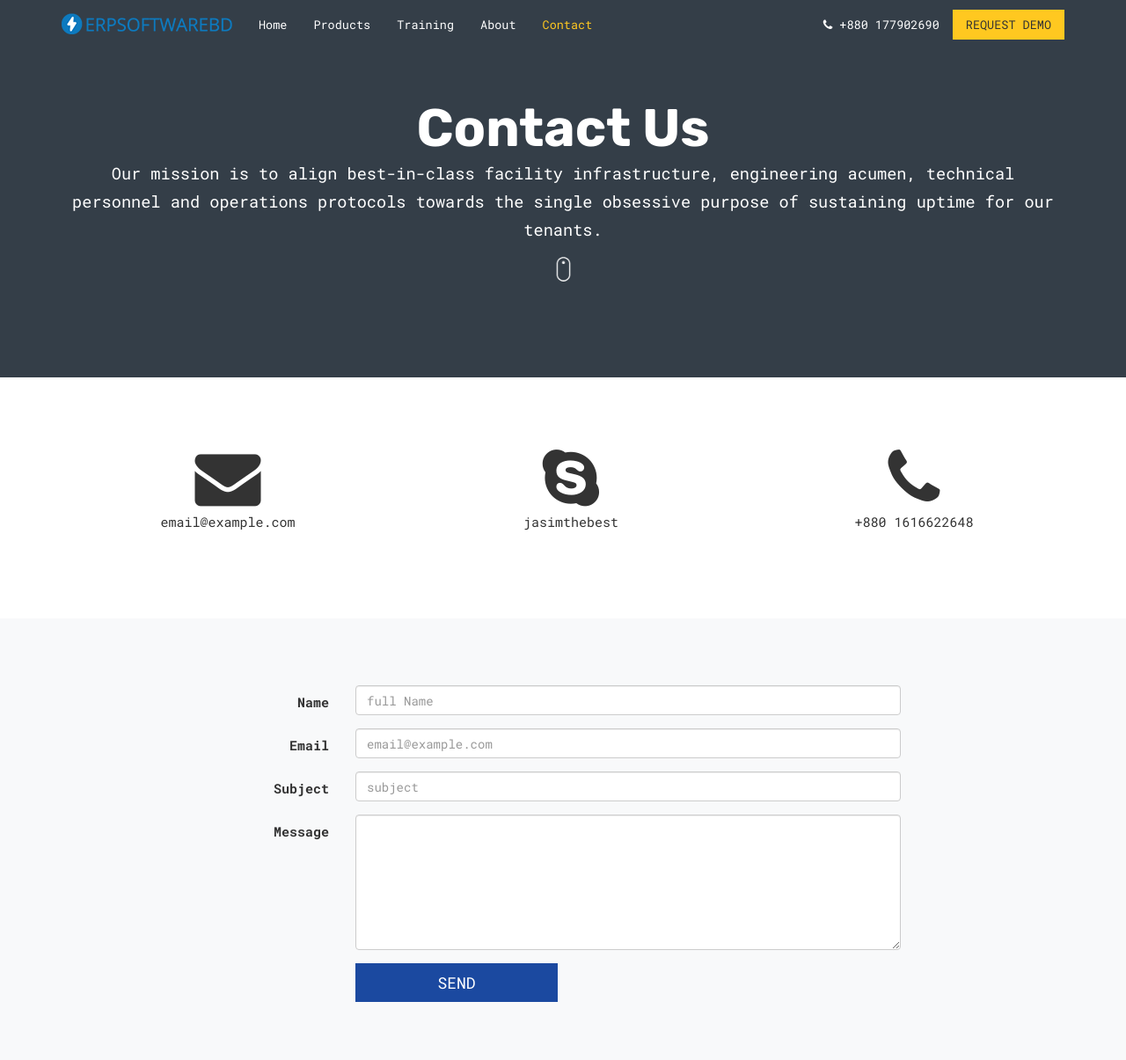
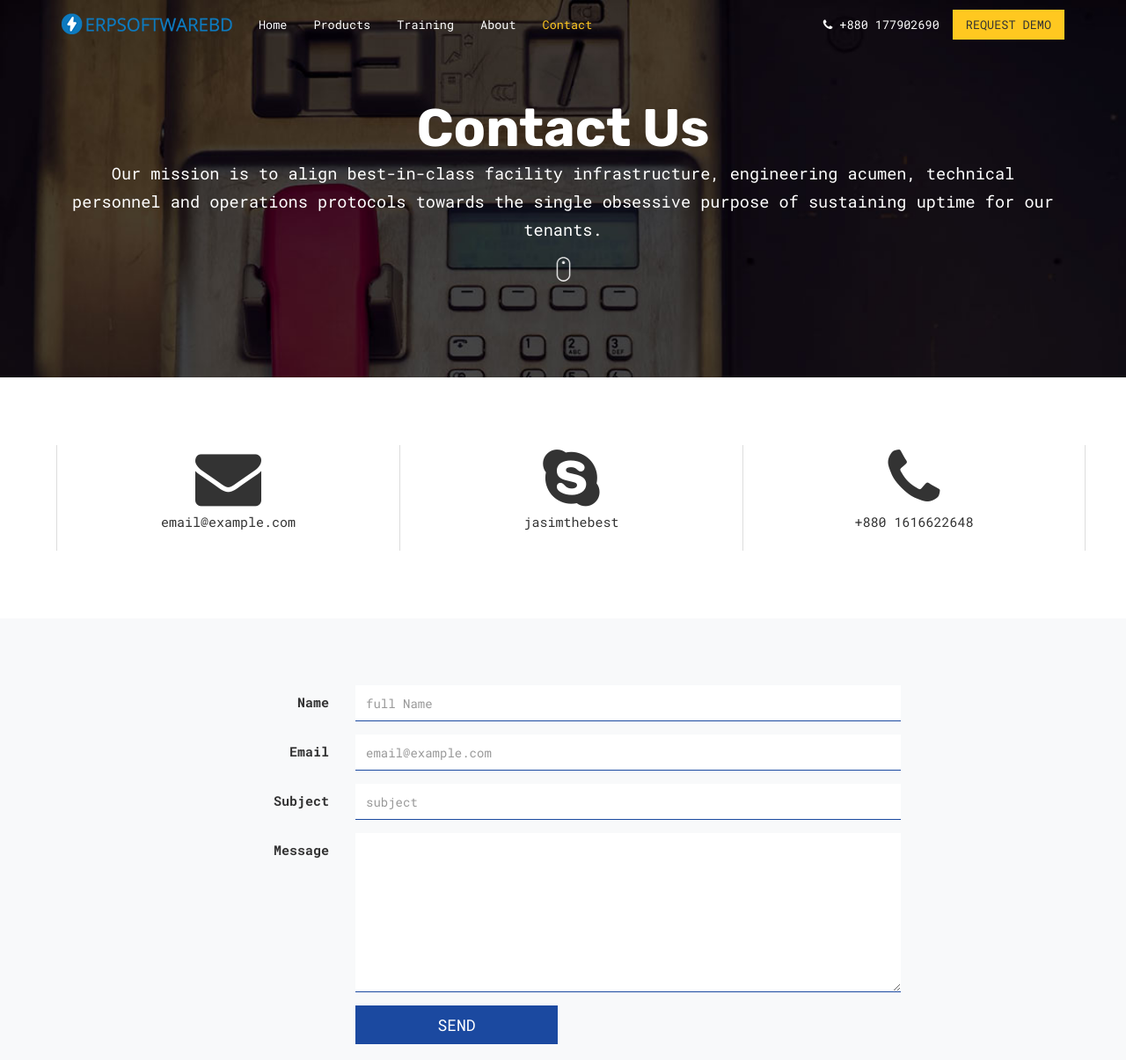
Before and after one commit to imondal007/erptechnologies, a website: page contact.html in a window 1280 px wide. Shown: the top 1205 px of the page at 88% size. Drawn offline with nearby package versions, Linux system fonts and the light colour scheme.

Commit message:
Style added for contact page

```diff
--- a/scss/_theme.scss
+++ b/scss/_theme.scss
@@ -108,6 +108,21 @@ img.scroll-down {
 	border-bottom: 2px solid $gray;
 }
 
+// Form
+
+.form-control {
+    border-radius: 0px;
+    border: 0px;
+    border-bottom: 1px solid $brand-primary;
+    box-shadow: none;
+    padding: 20px 12px;
+
+    &:focus {
+    	box-shadow: none;
+    }
+}
+
+
 // Customized
 .home-header {
 	background-image: url("../img/header-bg.jpg");
@@ -194,3 +209,19 @@ footer a:hover {
 	background-image: url("../img/about-bg.jpg");
 
 }
+
+//-- Contact Page --//
+
+// Contact Page header
+.contact-header {
+	background-image: url("../img/contact-bg.jpg");
+
+}
+
+.t-c-p-area {
+    border-left: 1px solid $gray;
+}
+
+.t-c-p-area:last-of-type {
+    border-right: 1px solid $gray;
+}
```
Also changed, not shown: css/style.css.
